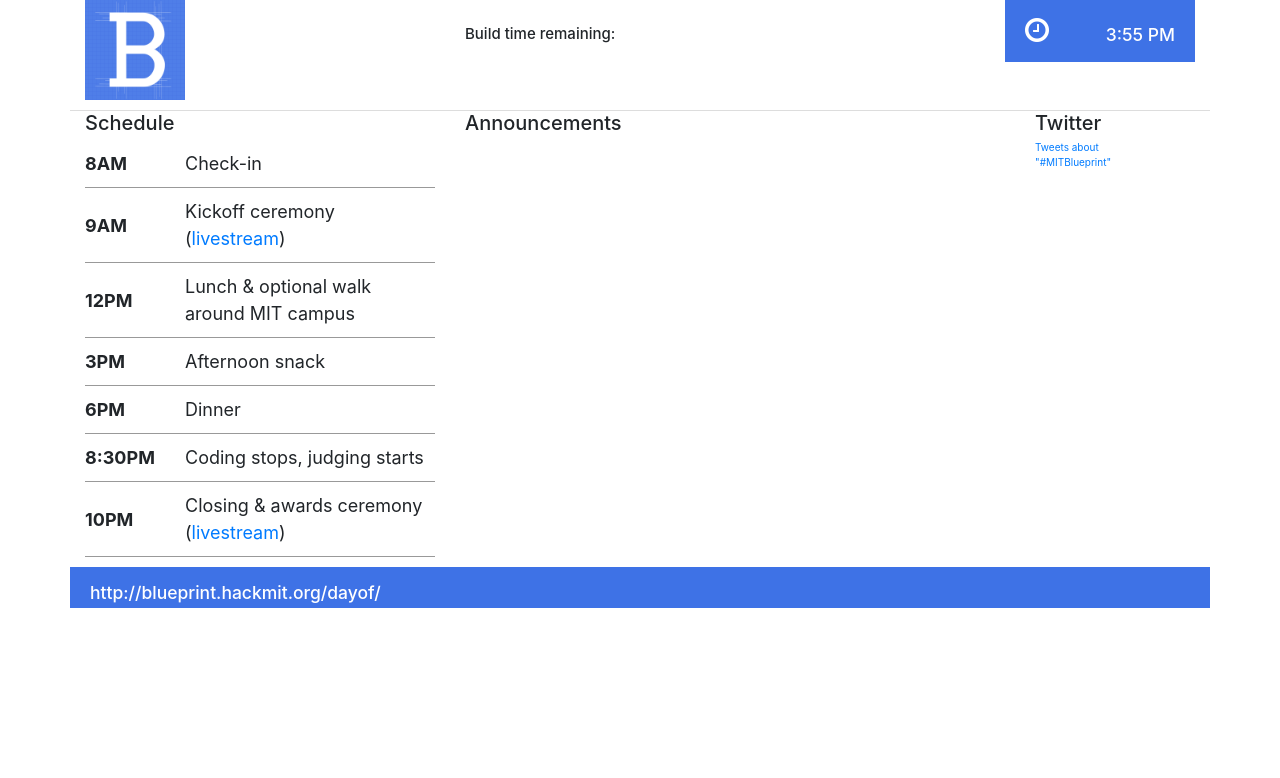
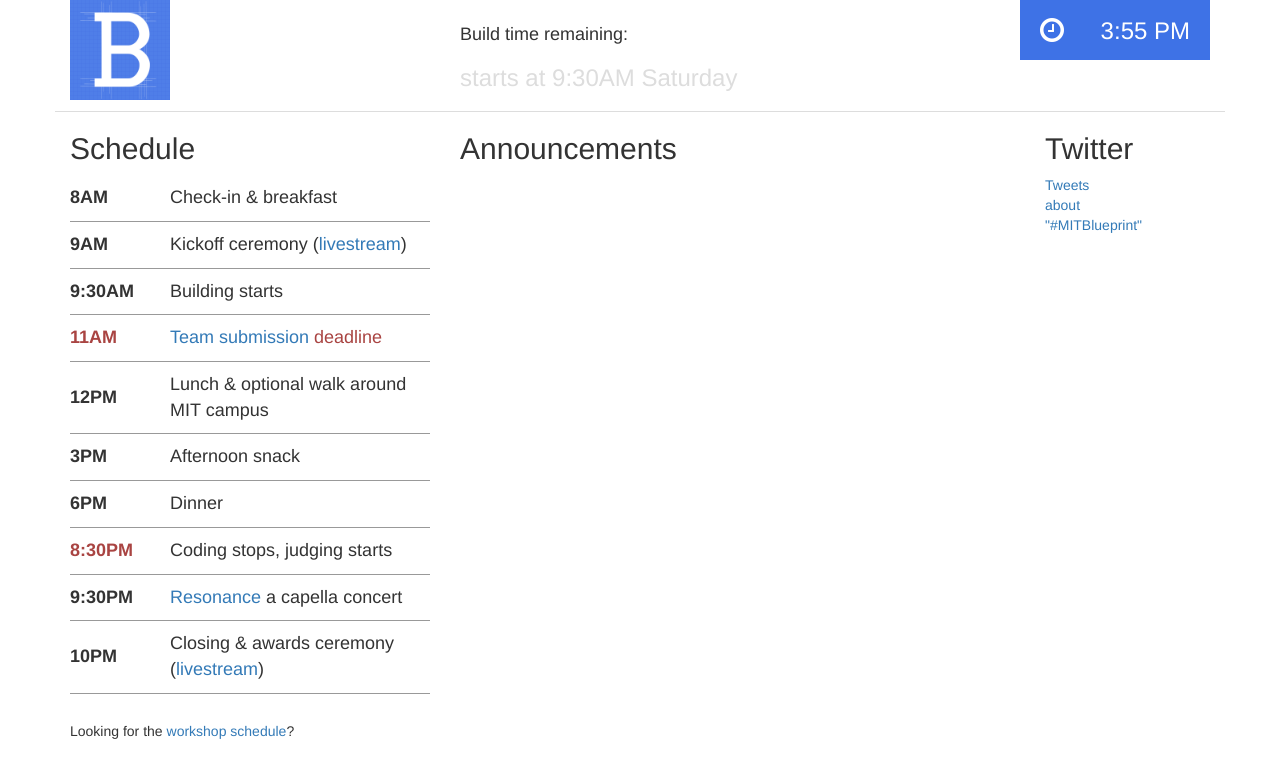
Before and after one commit to MITBlueprint/archives, a plain HTML site: page dayof/index.html in a window 1280 px wide. Drawn offline with nearby package versions, Linux system fonts and the light colour scheme; no server answers.

```diff
--- a/dayof/css/main.css
+++ b/dayof/css/main.css
@@ -21,7 +21,7 @@
 }
 
 #an p {
-	font-size: 24px;
+	font-size: 36px;
 	margin-bottom: 20px;
 	border-bottom: 1px solid #ddd;
 	font-weight: 700;
@@ -61,19 +61,36 @@
 	padding: 0;
 }
 
-table td {
+table#schedule td {
 	padding-bottom: 10px;
 	padding-top: 10px;
 	border-bottom: 1px solid #999;
 }
 
-table td:first-child{
+table#schedule td:first-child{
 	font-size: 18px;
 	width: 100px;
 }
 
-table td:last-child {
+table#schedule td:last-child {
 	font-size: 18px;
+}
+
+table#talks td {
+	padding-bottom: 10px;
+}
+
+table#talks td {
+	font-size: 18px;
+}
+
+table#mini td {
+	border: 0;
+}
+
+table#mini td:first-child {
+	font-weight: bold;
+	font-size: 14px;
 }
 
 #quotes {
--- a/dayof/index.html
+++ b/dayof/index.html
@@ -31,16 +31,16 @@
 
         <!-- Jumbotron -->
         <div class="row" id="header">
-            <div class="col-lg-4">
+            <div class="col-lg-4 col-sm-2 col-xs-6">
                 <a href="http://blueprint.hackmit.org/">
                     <img src="img/logo.png" id="logo">
                 </a>
             </div>
-            <div class="col-lg-4" style="margin-top:25px">
+            <div class="col-lg-4 col-sm-6 col-xs-6" style="margin-top:25px">
                 <h4 style="margin:0">Build time remaining:</h4>
-                <!-- <div id="countdown"></div> -->
+                <div id="countdown"></div>
             </div>
-            <div class="col-lg-4">
+            <div class="col-lg-4 col-sm-4 hidden-xs">
                 <div id="current_time"><i class="fa fa-clock-o"></i>
                     <div></div>
                 </div>
@@ -50,22 +50,36 @@
         <!-- Example row of columns -->
         <div class="row">
 
-            <div class="col-lg-4">
+            <div class="col-lg-4 col-sm-6">
                 <h2>Schedule</h2>
 
-                <table>
+                <table id="schedule">
                     <tbody>
                         <tr>
                             <td>
                                 <strong>8AM</strong>
                             </td>
-                            <td>Check-in</td>
+                            <td>Check-in &amp; breakfast</td>
                         </tr>
                         <tr>
                             <td>
                                 <strong>9AM</strong>
                             </td>
                             <td>Kickoff ceremony (<a href="http://www.youtube.com/watch?v=_kp75AARMyI">livestream</a>)</td>
+                        </tr>
+                        <tr>
+                            <td>
+                                <strong>9:30AM</strong>
+                            </td>
+                            <td>Building starts
+                            </td>
+                        </tr>
+                        <tr>
+                            <td>
+                                <strong class="text-danger">11AM</strong>
+                            </td>
+                            <td class="text-danger"><a href="https://techx.wufoo.com/forms/hackmit-blueprint-team-formation/">Team submission</a> deadline
+                            </td>
                         </tr>
                         <tr>
                             <td>
@@ -88,9 +102,15 @@
                         </tr>
                         <tr>
                             <td>
-                                <strong>8:30PM</strong>
+                                <strong class="text-danger">8:30PM</strong>
                             </td>
                             <td>Coding stops, judging starts</td>
+                        </tr>
+                        <tr>
+                            <td>
+                                <strong>9:30PM</strong>
+                            </td>
+                            <td><a href="http://resonance.mit.edu/">Resonance</a> a capella concert</td>
                         </tr>
                         <tr>
                             <td>
@@ -102,10 +122,12 @@
                     </tbody>
                 </table>
 
+                <h5 style="padding-top: 20px">Looking for the <a href="https://docs.google.com/spreadsheet/ccc?key=0Ag1bYpqZ5dVodEFFR0oxXzdxU2VTeXdBSXViaWlXOGc&usp=sharing">workshop schedule</a>?</h5>
+
             </div>
 
 
-            <div class="col-lg-6">
+            <div class="col-lg-6 col-sm-6">
                 <h2>Announcements</h2>
                 <div id="an"></div>
             </div>
@@ -113,7 +135,7 @@
 
 
 
-            <div class="col-lg-1">
+            <div class="col-lg-1 col-sm-12">
                 <h2>Twitter</h2>
                 <a class="twitter-timeline" href="https://twitter.com/search?q=%23MITBlueprint" data-widget-id="435139846718234624">Tweets about "#MITBlueprint"</a>
                 <script>
@@ -134,13 +156,6 @@
 
         </div>
 
-        <div class="row">
-            <div class="col-lg-12" id="quotes">
-                <h3>http://blueprint.hackmit.org/dayof/</h3>
-                <!-- <p>&mdash; Michael Holachek</p> -->
-            </div>
-        </div>
-
 
     </div>
     <!-- /container -->
@@ -150,11 +165,6 @@
     <script type="text/javascript" src="js/jquery.countdown.min.js"></script>
     <script src="http://netdna.bootstrapcdn.com/bootstrap/3.1.1/js/bootstrap.min.js"></script>
     <script>
-    $('#countdown').countdown({
-        until: new Date(2014, 1, 22),
-        format: "HMS"
-    });
-
     function f(n) {
         // Format integers to have at least two digits.
         return n < 10 ? '0' + n : n;
@@ -187,6 +197,18 @@
 
     setInterval(function() {
         setCurrentTime();
+
+        var nowTime = new Date();
+        var startTime = Date.parse("February 22, 2014 09:30")
+        if (nowTime.getTime() > startTime) {
+            $('#countdown').countdown({
+                until: new Date(2014, 1, 22, 20, 30),
+                format: "HMS"
+            });
+        } else {
+            $('#countdown').html('<h3 style="color:#ddd">starts at 9:30AM Saturday</h3>')
+        }
+
     }, 1000);
 
     setInterval(function() {
--- a/js/homepage.js
+++ b/js/homepage.js
@@ -10,7 +10,7 @@
             var scrollPos = $(document).scrollTop();
 
             // scroll menu styles
-            if (scrollPos > 560) {
+            if (scrollPos > 900) {
                 $('nav.homepage').removeClass('homepage').addClass('page');
                 $('.mast').addClass('padded');
             } else {
```
Also changed, not shown: index.html (+1 -1 lines).
